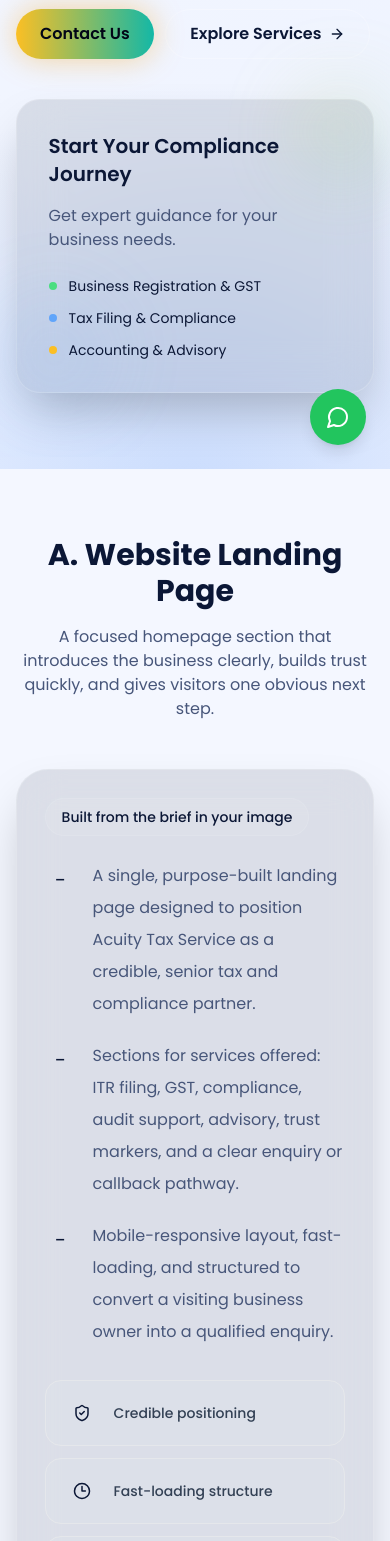
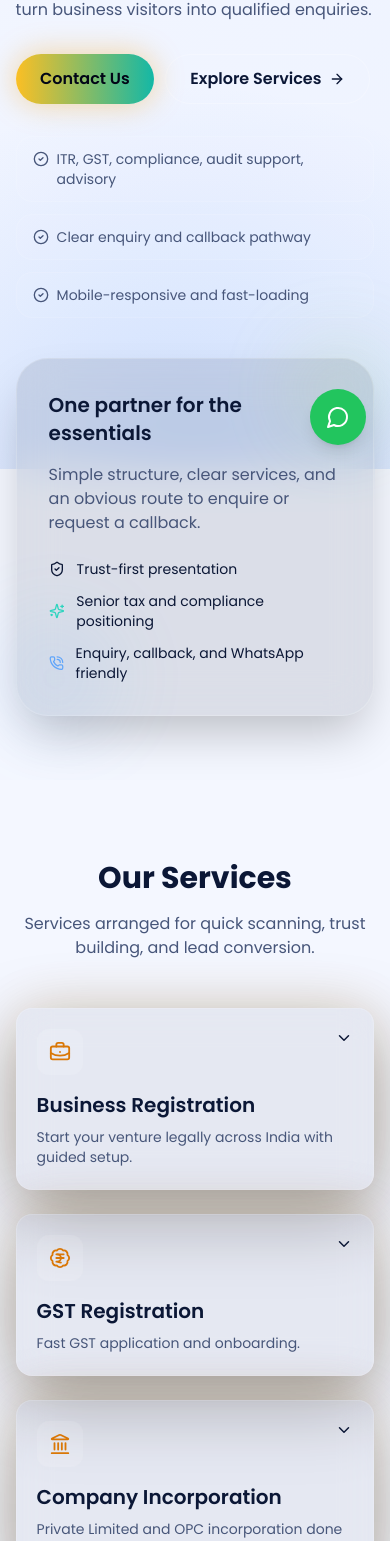
Before and after one commit to Sreeram4506/Acuity, a React (Vite) app: page / in a window 390 px wide. Shown: the part 375-1916 px from the top of the page. Built offline with nearby package versions, Linux system fonts and the light colour scheme.

Commit message:
chnages suggested

```diff
--- a/src/App.jsx
+++ b/src/App.jsx
@@ -6,6 +6,7 @@ import {
 } from "lucide-react";
 import { BrowserRouter as Router, Routes, Route } from "react-router-dom";
 import Navbar from "./components/Navbar";
+import Footer from "./components/Footer";
 import LoadingScreen from "./components/LoadingScreen";
 import HomePage from "./pages/HomePage";
 import ServicesPage from "./pages/ServicesPage";
@@ -45,6 +46,7 @@ function App() {
         <Route path="/testimonials" element={<TestimonialsPage />} />
         <Route path="/contact" element={<ContactPage />} />
       </Routes>
+      <Footer />
       <WhatsAppButton
         showOptions={showWhatsAppOptions}
         onToggle={() => setShowWhatsAppOptions(!showWhatsAppOptions)}
--- a/src/pages/HomePage.jsx
+++ b/src/pages/HomePage.jsx
@@ -1,6 +1,6 @@
 import { useState } from "react";
 import { motion, useScroll, useTransform } from "framer-motion";
-import { ArrowRight, CheckCircle2, Clock3, PhoneCall } from "lucide-react";
+import { ArrowRight, CheckCircle2, ShieldCheck, Sparkles, PhoneCall } from "lucide-react";
 import { Link } from "react-router-dom";
 import MagneticButton from "../components/MagneticButton";
 import SectionWrapper from "../components/SectionWrapper";
@@ -9,7 +9,7 @@ import Counter from "../components/Counter";
 import TestimonialCarousel from "../components/TestimonialCarousel";
 import BlogSection from "../components/BlogSection";
 import { services, stats, testimonials, blogPosts } from "../data";
-import { UserCheck, ShieldCheck, WalletCards, Zap, Sparkles, Star } from "lucide-react";
+import { UserCheck, WalletCards, Zap, Star } from "lucide-react";
 
 const whyItems = [
   { icon: UserCheck, title: "Expert Professionals", text: "CAs, CSs, and compliance specialists." },
@@ -18,18 +18,6 @@ const whyItems = [
   { icon: Zap, title: "Fast Processing", text: "Execution-oriented workflows with SLA discipline." },
   { icon: Sparkles, title: "Dedicated Support", text: "Human support with advisory-level clarity." },
   { icon: Star, title: "Nationwide Services", text: "Serving founders and SMEs across India." },
-];
-
-const landingPagePoints = [
-  "A single, purpose-built landing page designed to position Acuity Tax Service as a credible, senior tax and compliance partner.",
-  "Sections for services offered: ITR filing, GST, compliance, audit support, advisory, trust markers, and a clear enquiry or callback pathway.",
-  "Mobile-responsive layout, fast-loading, and structured to convert a visiting business owner into a qualified enquiry.",
-];
-
-const landingPageHighlights = [
-  { icon: ShieldCheck, label: "Credible positioning" },
-  { icon: Clock3, label: "Fast-loading structure" },
-  { icon: CheckCircle2, label: "Conversion-focused" },
 ];
 
 function Hero() {
@@ -50,7 +38,7 @@ function Hero() {
           >
             <span className="gradient-text">ACUITY TAX SERVICES</span>
             <br />
-            <span className="text-3xl md:text-4xl lg:text-5xl">Business Compliance Made Simple</span>
+            <span className="text-3xl md:text-4xl lg:text-5xl">Senior Tax and Compliance Support for Growing Businesses</span>
           </motion.h1>
           <motion.p
             className="mt-5 max-w-xl text-muted"
@@ -58,7 +46,7 @@ function Hero() {
             animate={{ opacity: 1, y: 0 }}
             transition={{ delay: 0.4 }}
           >
-            From registration and filings to accounting and advisory, run your operations with a single trusted partner.
+            A focused, fast-loading website built to earn trust quickly, explain services clearly, and turn business visitors into qualified enquiries.
           </motion.p>
           <motion.div
             className="mt-8 flex flex-wrap gap-3"
@@ -76,6 +64,23 @@ function Hero() {
               Explore Services <ArrowRight size={16} />
             </Link>
           </motion.div>
+          <motion.div
+            className="mt-8 grid gap-3 sm:grid-cols-3"
+            initial={{ opacity: 0, y: 10 }}
+            animate={{ opacity: 1, y: 0 }}
+            transition={{ delay: 0.65 }}
+          >
+            {[
+              "ITR, GST, compliance, audit support, advisory",
+              "Clear enquiry and callback pathway",
+              "Mobile-responsive and fast-loading",
+            ].map((item) => (
+              <div key={item} className="flex items-start gap-2 rounded-2xl border border-white/10 bg-white/5 px-4 py-3 text-sm text-muted">
+                <CheckCircle2 className="mt-0.5 shrink-0 text-saffron" size={16} />
+                <span>{item}</span>
+              </div>
+            ))}
+          </motion.div>
         </motion.div>
         <motion.div
           style={{ y: cardY }}
@@ -84,24 +89,24 @@ function Hero() {
           transition={{ duration: 0.7, delay: 0.3 }}
           className="relative"
         >
-          <div className="glass-strong relative rounded-3xl p-8 shadow-2xl">
+          <div className="glass-strong relative rounded-[2rem] p-8 shadow-2xl">
             <div className="absolute -top-4 -right-4 h-24 w-24 rounded-full bg-gradient-to-br from-amber-400 to-teal-400 opacity-20 blur-2xl" />
             <div className="absolute -bottom-4 -left-4 h-32 w-32 rounded-full bg-gradient-to-tr from-blue-400 to-saffron opacity-20 blur-2xl" />
             <div className="relative">
-              <h3 className="mb-4 text-xl font-semibold">Start Your Compliance Journey</h3>
-              <p className="mb-6 text-muted">Get expert guidance for your business needs.</p>
+              <h3 className="mb-4 text-xl font-semibold">One partner for the essentials</h3>
+              <p className="mb-6 text-muted">Simple structure, clear services, and an obvious route to enquire or request a callback.</p>
               <div className="grid gap-3 text-sm">
                 <div className="flex items-center gap-3">
-                  <div className="h-2 w-2 rounded-full bg-green-400" />
-                  <span>Business Registration & GST</span>
+                  <ShieldCheck className="text-saffron" size={16} />
+                  <span>Trust-first presentation</span>
                 </div>
                 <div className="flex items-center gap-3">
-                  <div className="h-2 w-2 rounded-full bg-blue-400" />
-                  <span>Tax Filing & Compliance</span>
+                  <Sparkles className="text-teal-400" size={16} />
+                  <span>Senior tax and compliance positioning</span>
                 </div>
                 <div className="flex items-center gap-3">
-                  <div className="h-2 w-2 rounded-full bg-amber-400" />
-                  <span>Accounting & Advisory</span>
+                  <PhoneCall className="text-blue-400" size={16} />
+                  <span>Enquiry, callback, and WhatsApp friendly</span>
                 </div>
               </div>
             </div>
@@ -112,111 +117,14 @@ function Hero() {
   );
 }
 
-function WebsiteLandingSection() {
-  return (
-    <SectionWrapper
-      id="landing-page"
-      title="A. Website Landing Page"
-      subtitle="A focused homepage section that introduces the business clearly, builds trust quickly, and gives visitors one obvious next step."
-    >
-      <div className="grid gap-6 lg:grid-cols-[1.15fr_0.85fr]">
-        <motion.div
-          initial={{ opacity: 0, x: -20 }}
-          whileInView={{ opacity: 1, x: 0 }}
-          viewport={{ once: true, amount: 0.3 }}
-          transition={{ duration: 0.55 }}
-          className="glass-strong rounded-[2rem] p-7 shadow-2xl md:p-10"
-        >
-          <div className="mb-6 inline-flex rounded-full border border-white/10 bg-white/5 px-4 py-2 text-sm font-medium text-saffron">
-            Built from the brief in your image
-          </div>
-
-          <div className="space-y-5">
-            {landingPagePoints.map((point) => (
-              <div key={point} className="flex gap-4">
-                <div className="mt-1 flex h-8 w-8 shrink-0 items-center justify-center rounded-full bg-saffron/12 text-saffron">
-                  <span className="text-xl leading-none">-</span>
-                </div>
-                <p className="text-base leading-8 text-muted md:text-lg">{point}</p>
-              </div>
-            ))}
-          </div>
-
-          <div className="mt-8 grid gap-3 sm:grid-cols-3">
-            {landingPageHighlights.map((item) => (
-              <div
-                key={item.label}
-                className="flex items-center gap-3 rounded-2xl border border-white/8 bg-white/5 px-4 py-3"
-              >
-                <div className="flex h-10 w-10 items-center justify-center rounded-full bg-saffron/10 text-saffron">
-                  <item.icon size={18} />
-                </div>
-                <span className="text-sm font-medium text-slate-700">{item.label}</span>
-              </div>
-            ))}
-          </div>
-        </motion.div>
-
-        <motion.div
-          initial={{ opacity: 0, x: 20 }}
-          whileInView={{ opacity: 1, x: 0 }}
-          viewport={{ once: true, amount: 0.3 }}
-          transition={{ duration: 0.55, delay: 0.1 }}
-          className="relative overflow-hidden rounded-[2rem] border border-white/15 bg-[#091127]/90 p-7 text-white shadow-premium md:p-10"
-        >
-          <div className="absolute -right-10 -top-10 h-36 w-36 rounded-full bg-saffron/20 blur-3xl" />
-          <div className="absolute -bottom-12 -left-8 h-40 w-40 rounded-full bg-teal-400/20 blur-3xl" />
-
-          <div className="relative">
-            <p className="text-sm uppercase tracking-[0.35em] text-white/55">Enquiry flow</p>
-            <h3 className="mt-3 text-2xl font-bold md:text-3xl">Turn attention into a callback</h3>
-            <p className="mt-4 max-w-md text-sm leading-7 text-white/72 md:text-base">
-              The section is designed to guide a business owner from first glance to a simple enquiry, phone call, or WhatsApp callback.
-            </p>
-
-            <div className="mt-8 space-y-3">
-              {[
-                "Clear service blocks for ITR, GST, compliance, audit support, and advisory.",
-                "Trust markers that reinforce senior expertise and reliability.",
-                "A visible enquiry path for quick response and lead capture.",
-              ].map((item) => (
-                <div key={item} className="flex items-start gap-3 rounded-2xl border border-white/10 bg-white/5 px-4 py-4">
-                  <CheckCircle2 className="mt-0.5 shrink-0 text-amber-300" size={18} />
-                  <p className="text-sm leading-6 text-white/82">{item}</p>
-                </div>
-              ))}
-            </div>
-
-            <div className="mt-8 flex flex-col gap-3 sm:flex-row">
-              <MagneticButton className="btn-primary">
-                <Link to="/contact" className="inline-flex items-center gap-2">
-                  Enquire Now <ArrowRight size={16} />
-                </Link>
-              </MagneticButton>
-              <Link
-                to="/contact"
-                className="inline-flex items-center justify-center gap-2 rounded-full border border-white/15 bg-white/5 px-6 py-3 font-semibold text-white transition hover:bg-white/10"
-              >
-                <PhoneCall size={16} />
-                Request Callback
-              </Link>
-            </div>
-          </div>
-        </motion.div>
-      </div>
-    </SectionWrapper>
-  );
-}
-
 export default function HomePage() {
   const [activeService, setActiveService] = useState(null);
 
   return (
     <>
       <Hero />
-      <WebsiteLandingSection />
 
-      <SectionWrapper id="services" title="Our Services" subtitle="Comprehensive compliance and business solutions for modern enterprises.">
+      <SectionWrapper id="services" title="Our Services" subtitle="Services arranged for quick scanning, trust building, and lead conversion.">
         <div className="grid gap-6 md:grid-cols-2 lg:grid-cols-3">
           {services.map((service, idx) => (
             <motion.div
@@ -236,7 +144,7 @@ export default function HomePage() {
         </div>
       </SectionWrapper>
 
-      <SectionWrapper id="why" title="Why Choose ACUITY TAX SERVICES?" subtitle="We combine technology, expertise, and customer-centric approach to deliver exceptional compliance experiences.">
+      <SectionWrapper id="why" title="Why Choose ACUITY TAX SERVICES?" subtitle="A credible, senior-facing experience designed for business owners who need clarity fast.">
         <div className="grid gap-6 md:grid-cols-2 lg:grid-cols-3">
           {whyItems.map((item, i) => (
             <motion.div
@@ -279,11 +187,11 @@ export default function HomePage() {
         </div>
       </SectionWrapper>
 
-      <SectionWrapper id="testimonials" title="Client Success Stories" subtitle="Real experiences from businesses we've helped transform.">
+      <SectionWrapper id="testimonials" title="Client Success Stories" subtitle="Real experiences from businesses we've helped streamline.">
         <TestimonialCarousel items={testimonials} />
       </SectionWrapper>
 
-      <SectionWrapper id="blog" title="Insights & Updates" subtitle="Stay informed with the latest compliance trends and business insights.">
+      <SectionWrapper id="blog" title="Insights & Updates" subtitle="Practical guidance for business owners, founders, and finance teams.">
         <BlogSection posts={blogPosts} />
       </SectionWrapper>
     </>
```
Also changed, not shown: src/components/Footer.jsx (added, +92 -0 lines).
